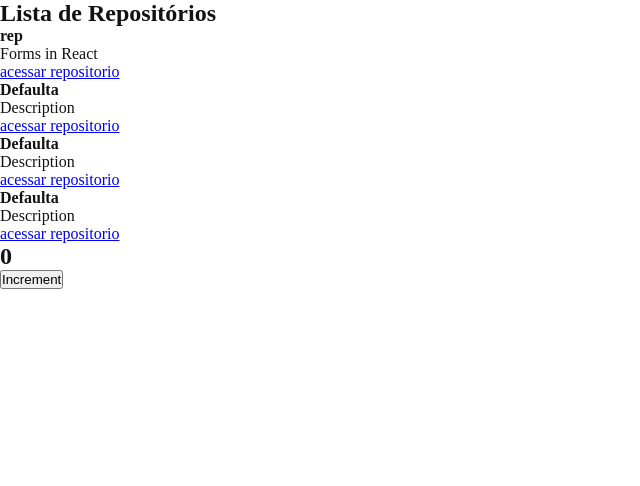
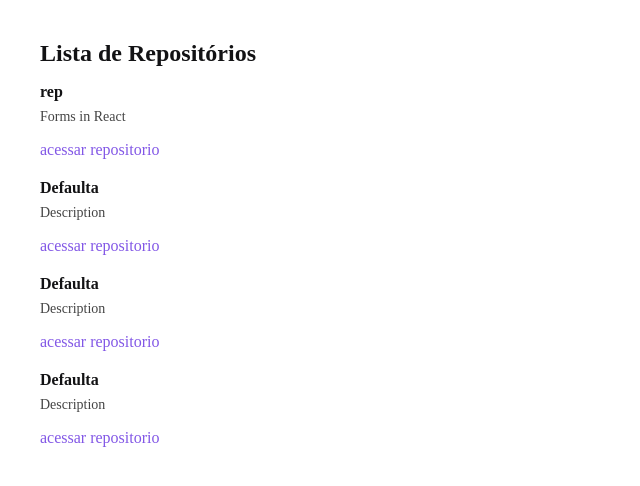
Before and after one commit to lCherS/RocketSeat-ignite, a React app in the folder reactjs/01-github-explorer/: page / in a window 1280 px wide. Shown: the top 486 px of the page, without its empty margins (0-640 px from the left). Built offline with nearby package versions, Linux system fonts and the light colour scheme.

Commit message:
Aula1: Ajustes na estilização

```diff
--- a/reactjs/01-github-explorer/src/App.jsx
+++ b/reactjs/01-github-explorer/src/App.jsx
@@ -1,14 +1,11 @@
 import './styles/global.scss';
 
 import { RepositoryList } from './components/RepositoryList';
-import { Counter } from './components/Counter';
 
 export function App() {
 return (
-  <>
   <RepositoryList />
-  <Counter />
-  </>
+
   )
 
 }
--- a/reactjs/01-github-explorer/src/components/Counter.jsx
+++ /dev/null
@@ -1,17 +0,0 @@
-import { React, useState } from 'react';
-
-export function Counter() {
-  const [count, setCount] = useState(0);
-
-
-  function increment() {
-    setCount(count + 1);
-  }
-
-  return(
-    <div>
-      <h2>{ count }</h2>
-      <button type="button" onClick={increment}>Increment</button>
-    </div>
-  )
-}
--- a/reactjs/01-github-explorer/src/components/RepositoryList.jsx
+++ b/reactjs/01-github-explorer/src/components/RepositoryList.jsx
@@ -1,4 +1,6 @@
 import {RepositoryItem} from './RepositoryItem';
+
+import '../styles/repositories.scss';
 
 const repository = {
   name: 'rep',
--- /dev/null
+++ b/reactjs/01-github-explorer/src/styles/repositories.scss
@@ -0,0 +1,30 @@
+section.repository-list {
+  margin: 40px;
+}
+
+h1 {
+  margin-bottom: 16px
+}
+
+ul {
+  list-style: none;
+
+  li {
+    & + li {
+      margin-top: 20px;
+    }
+
+    p {
+      font-size: 14px;
+      color: #444;
+      margin-top: 8px;
+    }
+
+    a {
+      display: inline-block;
+      margin-top: 16px;
+      text-decoration: none;
+      color: #8257e6;
+    }
+  }
+}
```
Also changed, not shown: 1 other file (tests, documents, lock files or other folders).
